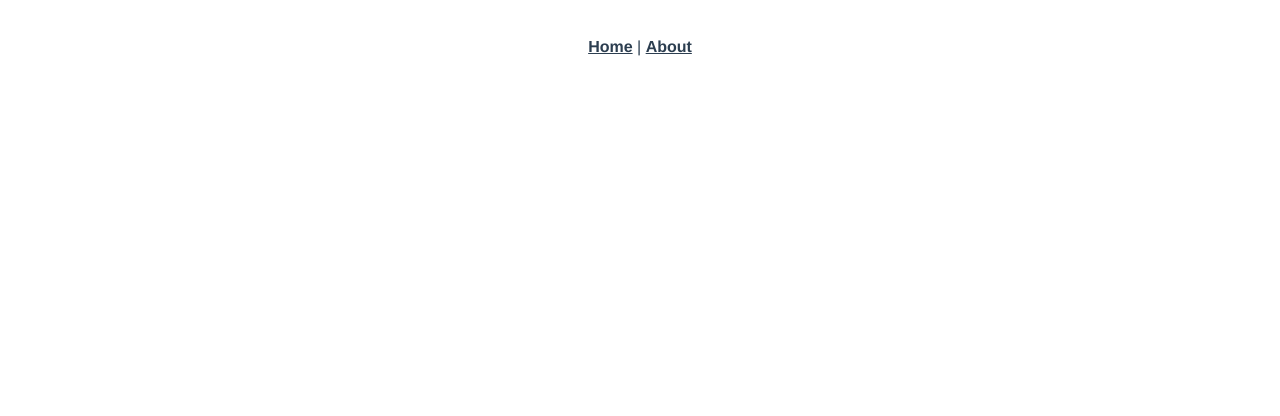
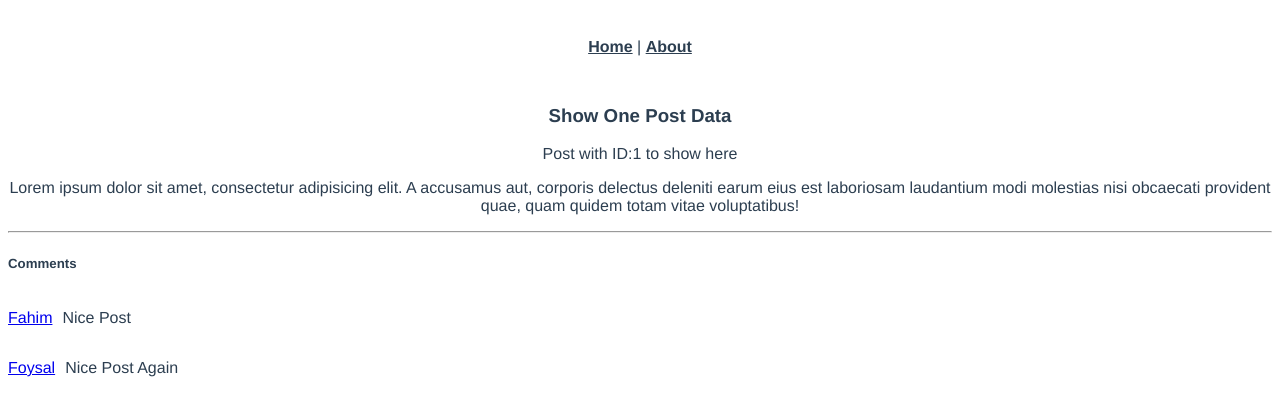
Before and after one commit to fahimfoysal2/MW-Blog-Post, a Vue app in the folder blog-post-front/: page /#/post/1 in a window 1280 px wide. Shown: the top 416 px of the page. Built offline with nearby package versions, Linux system fonts and the light colour scheme.

Commit message:
Route and Component created for single post

```diff
--- a/blog-post-front/public/index.html
+++ b/blog-post-front/public/index.html
@@ -9,7 +9,8 @@
 </head>
 <body>
 <noscript>
-      <strong>We're sorry but <%= htmlWebpackPlugin.options.title %> doesn't work properly without JavaScript enabled. Please enable it to continue.</strong>
+    <strong>We're sorry but <%= htmlWebpackPlugin.options.title %> doesn't work properly without JavaScript enabled.
+        Please enable it to continue.</strong>
 </noscript>
 <div id="app"></div>
 <!-- built files will be auto injected -->
--- a/blog-post-front/src/components/Posts.vue
+++ b/blog-post-front/src/components/Posts.vue
@@ -10,9 +10,11 @@
             <div class="post-text">
                 <p>
                     {{ post.content }}
+                    <br>
+                    <br>
                     <span class="read-more">
-                    <a href="#">Read More</a>
-                </span>
+                        <router-link :to="`/post/${post.id}`">Read More</router-link>
+                    </span>
                 </p>
             </div>
         </div>
--- a/blog-post-front/src/router/index.js
+++ b/blog-post-front/src/router/index.js
@@ -1,13 +1,14 @@
-import Vue from 'vue'
+import Vue       from 'vue'
 import VueRouter from 'vue-router'
-import Home from '../views/Home.vue'
+import Home      from '../views/Home.vue'
+import Post      from "@/views/Post";
 
 Vue.use(VueRouter)
 
 const routes = [
     {
-    path: '/',
-    name: 'Home',
+        path     : '/',
+        name     : 'Home',
         component: Home
     },
     {
@@ -19,6 +20,11 @@ const routes = [
         component: function () {
             return import(/* webpackChunkName: "about" */ '../views/About.vue')
         }
+    },
+    {
+        path     : '/post/:id',
+        name     : 'Post',
+        component: Post
     }
 ]
 
--- /dev/null
+++ b/blog-post-front/src/views/Post.vue
@@ -0,0 +1,66 @@
+<template>
+    <div class="post">
+        <h3>Show One Post Data</h3>
+        <div class="postData">
+            Post with ID:{{ $route.params.id }} to show here
+            <div class="post-content">
+                <p>{{ post.content }}</p>
+            </div>
+        </div>
+        <hr>
+        <div class="comments">
+            <h5>Comments</h5>
+            <div v-for="comment in post.comments" class="comment">
+                <a href="#">{{ comment.user.name }}</a>
+                <p class="comment-text">{{ comment.text }}</p>
+            </div>
+        </div>
+    </div>
+</template>
+
+<script>
+export default {
+    name: "Post",
+    data() {
+        return {
+            post: {
+                id      : 1,
+                title   : "Post Title",
+                content : "Lorem ipsum dolor sit amet, consectetur adipisicing elit. A accusamus aut, corporis delectus deleniti earum eius est laboriosam laudantium modi molestias nisi obcaecati provident quae, quam quidem totam vitae voluptatibus!",
+                author  : {
+                    name: "Fahim Foysal",
+                    id  : 1,
+                },
+                comments: [
+                    {
+                        id  : 1,
+                        text: "Nice Post",
+                        user: {
+                            id  : 1,
+                            name: "Fahim"
+                        }
+                    },
+                    {
+                        id  : 2,
+                        text: "Nice Post Again",
+                        user: {
+                            id  : 2,
+                            name: "Foysal"
+                        }
+                    }
+                ]
+            }
+        }
+    }
+}
+</script>
+
+<style scoped>
+    .comments{
+        text-align: left;
+    }
+    .comment-text{
+        display: inline-block;
+        padding-left: 10px;
+    }
+</style>
```
Lines whose indentation alone changed are shown as unchanged.
